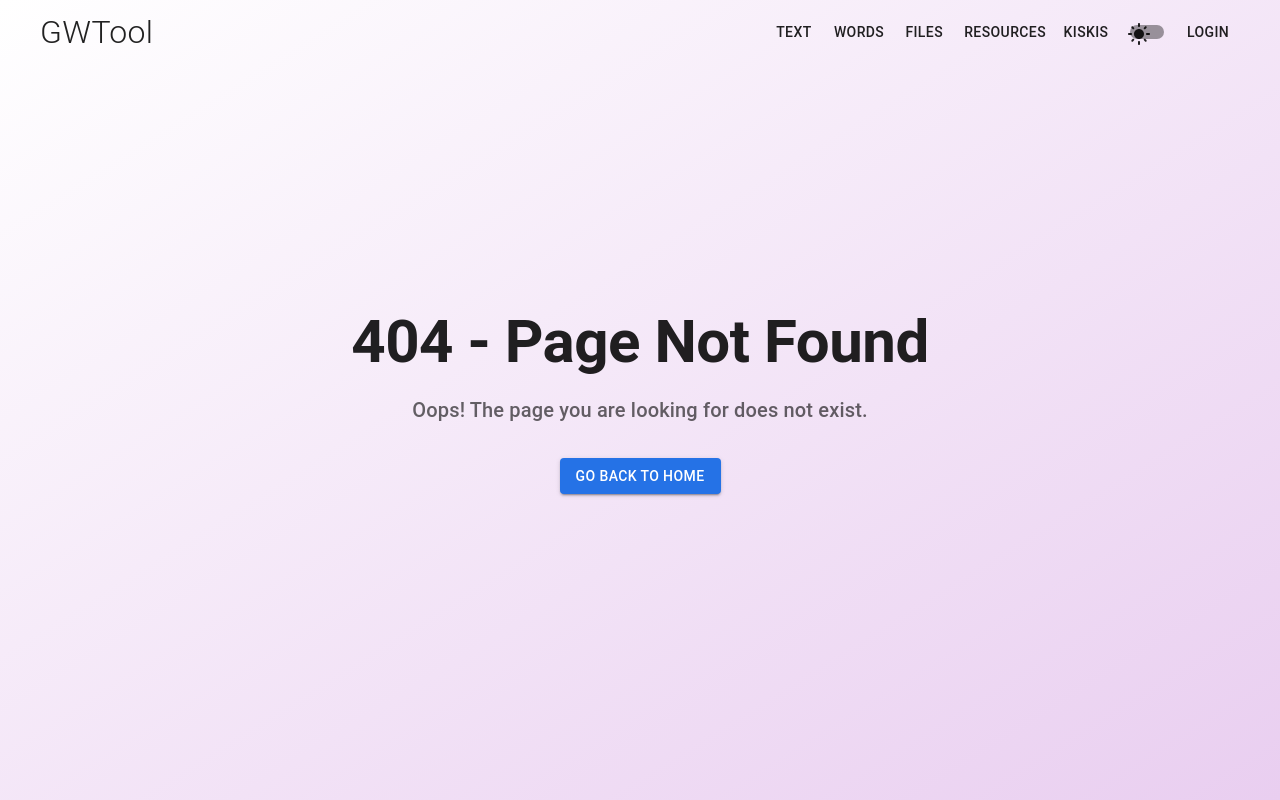
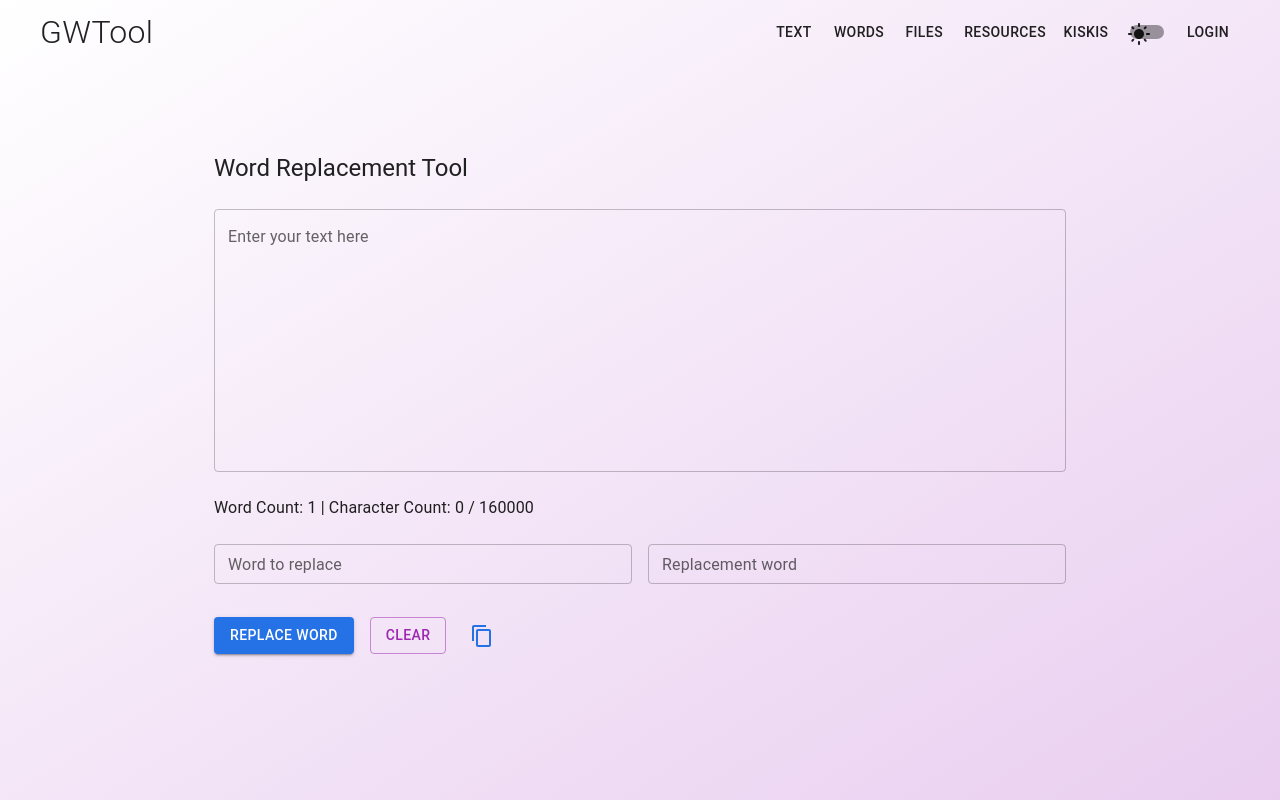
Before and after one commit to andygqw/GWTool_React, a React (Create React App) app: page /word in a window 1280 px wide. Before the commit this address had no page. Built offline with nearby package versions, Linux system fonts and the light colour scheme.

Commit message:
word feature all set

```diff
--- a/src/App.css
+++ b/src/App.css
@@ -55,11 +55,3 @@
   justify-content: center;
   align-items: center;
 }
-
-
-
-@media (min-width: 768px) {
-  .grand-title {
-    height: 1.5rem;
-  }
-}
--- a/src/App.js
+++ b/src/App.js
@@ -21,6 +21,7 @@ import LandingPage from './Component/LandingPage';
 import LoginPage from './Component/LoginPage';
 import RegisterPage from './Component/RegisterPage';
 import TextPage from './Component/TextPage';
+import WordPage from './Component/WordPage';
 import {Route, Routes, useNavigate} from 'react-router-dom';
 import './App.css';
 
@@ -181,6 +182,7 @@ function App() {
                     <Route path="/login" element={<LoginPage setIsLoggedIn={setIsLoggedIn}/>}/>
                     <Route path="/register" element={<RegisterPage/>}/>
                     <Route path="/text" element={<TextPage/>}/>
+                    <Route path="/word" element={<WordPage/>}/>
                     <Route path="*" element={<NotFoundPage/>}/>
                 </Routes>
             </Box>
--- /dev/null
+++ b/src/Component/WordPage.js
@@ -0,0 +1,136 @@
+import React, {useState} from 'react';
+import {Container, TextField, Button, Typography, Box, IconButton} from '@mui/material';
+import {useTheme} from '@mui/material/styles';
+import ContentCopyIcon from "@mui/icons-material/ContentCopy";
+
+const MAX_TEXT_LENGTH = 160000;
+
+const WordPage = () => {
+
+    const theme = useTheme();
+    const [longText, setLongText] = useState('');
+    const [wordToReplace, setWordToReplace] = useState('');
+    const [replacementWord, setReplacementWord] = useState('');
+    const [error, setError] = useState(null);
+
+    const handleTextChange = (e) => {
+
+        if (e.target.value.length <= MAX_TEXT_LENGTH) {
+            setLongText(e.target.value);
+        } else {
+            setError('Text exceeds maximum allowed length');
+        }
+    };
+
+    const handleReplace = () => {
+        if (!wordToReplace || !replacementWord) {
+            setError('Please specify both the word to replace and the replacement word.');
+            return;
+        }
+
+        const newText = longText.split(' ').map(word =>
+            word === wordToReplace ? replacementWord : word
+        ).join(' ');
+
+        setLongText(newText);
+        setError(null);
+    };
+
+    const handleClear = () => {
+        setLongText('');
+        setWordToReplace('');
+        setReplacementWord('');
+    };
+
+    const handleCopy = () => {
+        navigator.clipboard.writeText(longText);
+    };
+
+    const wordCount = longText.trim().split(/\s+/).length;
+    const charCount = longText.length;
+
+    return (
+        <Box sx={{
+            width: '100vw',
+            margin: 0,
+            display: 'flex',
+            alignItems: 'center',
+            justifyContent: 'center',
+            padding: 4,
+            paddingTop: {xs: '42px', sm: '40px'},
+            height: {xs: 'auto', sm: '100vh'},
+        }}>
+            <Container maxWidth="md" sx={{
+                padding: 4,
+            }}>
+                <Typography variant="h5" gutterBottom sx={{color: theme.palette.text.primary}}>
+                    Word Replacement Tool
+                </Typography>
+
+                {error && <Typography color="error" variant="body2">{error}</Typography>}
+
+                <TextField
+                    fullWidth
+                    variant="outlined"
+                    label="Enter your text here"
+                    value={longText}
+                    onChange={handleTextChange}
+                    margin="normal"
+                    multiline
+                    rows={10}
+                    sx={{fontSize: {xs: '1rem', sm: '1.25rem'}}}
+                />
+
+                <Typography variant="body1" sx={{mt: 2}}>
+                    Word Count: {wordCount} | Character Count: {charCount} / {MAX_TEXT_LENGTH}
+                </Typography>
+
+                <Box sx={{
+                    display: 'flex',
+                    justifyContent: 'space-between',
+                    mt: 1,
+                    flexDirection: {xs: 'column', sm: 'row'}
+                }}>
+                    <TextField
+                        fullWidth
+                        variant="outlined"
+                        label="Word to replace"
+                        value={wordToReplace}
+                        onChange={(e) => setWordToReplace(e.target.value)}
+                        margin="normal"
+                        sx={{fontSize: {xs: '1rem', sm: '1.25rem'}, mb: {xs: 1, sm: 0}}}
+                        size='small'
+                    />
+                    <TextField
+                        fullWidth
+                        variant="outlined"
+                        label="Replacement word"
+                        value={replacementWord}
+                        onChange={(e) => setReplacementWord(e.target.value)}
+                        margin="normal"
+                        sx={{fontSize: {xs: '1rem', sm: '1.25rem'}, ml: {xs: 0, sm: 2}}}
+                        size='small'
+                    />
+                </Box>
+
+                <Box sx={{display: 'flex', alignItems: 'center', mt: {xs: 2, sm: 3}}}>
+                    <Button
+                        variant="contained"
+                        color="primary"
+                        onClick={handleReplace}
+                    >
+                        Replace Word
+                    </Button>
+                    <Button variant="outlined" color="secondary" onClick={handleClear} sx={{ml: 2}}>
+                        Clear
+                    </Button>
+                    <IconButton color="primary" onClick={handleCopy} sx={{ml: 2}}>
+                        <ContentCopyIcon/>
+                    </IconButton>
+                </Box>
+            </Container>
+        </Box>
+    );
+};
+
+export default WordPage;
```
